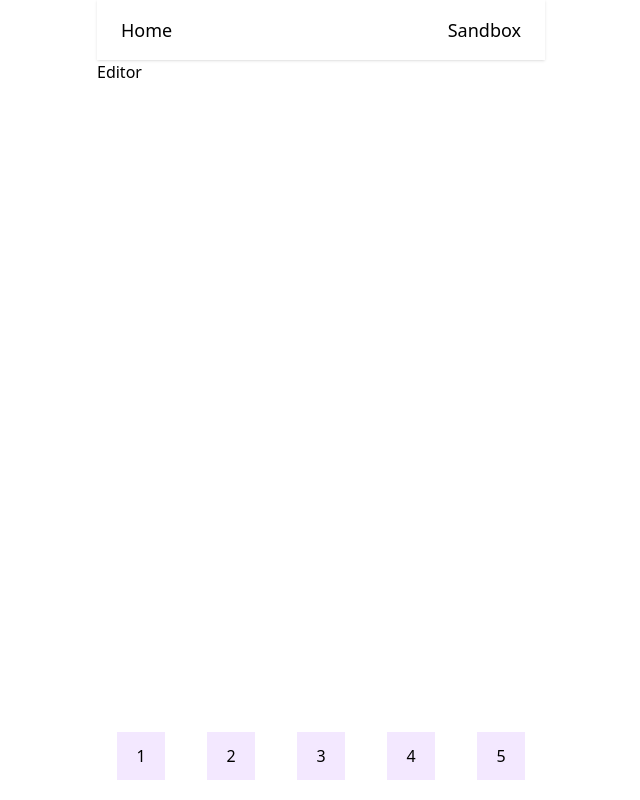
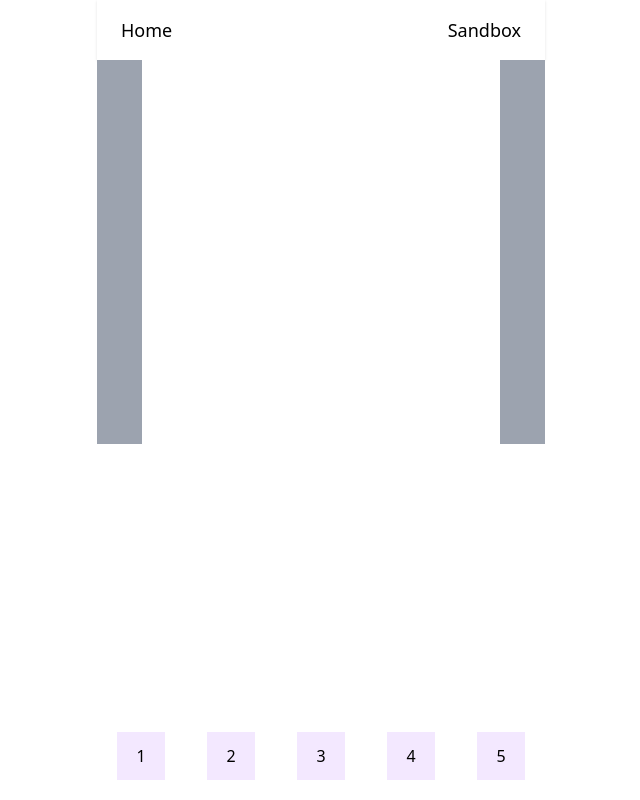
Before and after one commit to lvidal1/react-card-generator, a Next.js app: page /sandbox in a window 1280 px wide. Shown: the whole page, without its empty margins (319-959 px from the left). Built offline with nearby package versions, Linux system fonts and the light colour scheme.

Commit message:
[UI] Add area & layer comps

```diff
--- /dev/null
+++ b/components/Area.js
@@ -0,0 +1,12 @@
+import React from "react";
+
+import styles from "@styles/Area.module.css"
+
+const Area = () => {
+    return <div className={styles.container}>
+        <div className={styles.layer} id="layer" data-testid="Area.layer">
+        </div>
+    </div>;
+}
+
+export default Area;
--- a/pages/sandbox.js
+++ b/pages/sandbox.js
@@ -2,12 +2,15 @@ import React from "react";
 
 import Layout from "@components/Layout";
 import Toolbar from "@components/Toolbar";
+import Area from "@components/Area";
 
 export default function Sandbox() {
 	return (
 		<Layout>
 			<div className="flex flex-col flex-grow self-stretch">
-				<div className="flex-1">Editor</div>
+				<div className="flex-1">
+					<Area />
+				</div>
 				<Toolbar />
 			</div>
 		</Layout>
--- /dev/null
+++ b/styles/Area.module.css
@@ -0,0 +1,7 @@
+.container {
+	@apply flex flex-grow justify-center items-center self-stretch bg-gray-400;
+}
+
+.layer {
+	@apply w-4/5 h-96 bg-white;
+}
```
Also changed, not shown: 1 other file (tests, documents, lock files or other folders).
